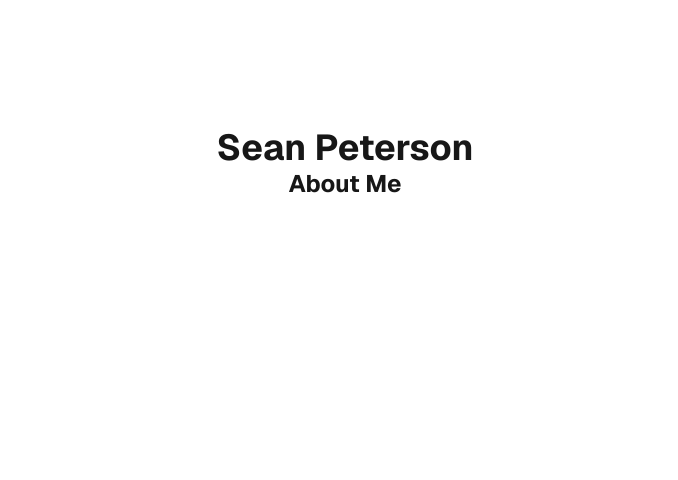
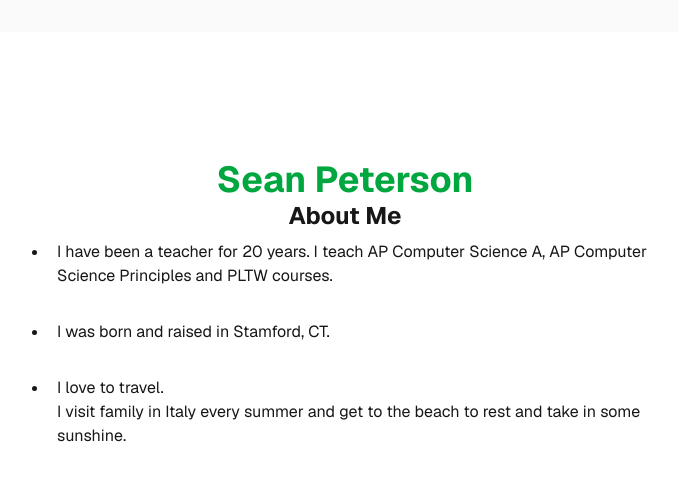
Before and after one commit to se001pe/peterson-543-new, a Next.js app: page / in a window 1280 px wide. Shown: the top 480 px of the page, without its empty margins (295-973 px from the left). Built offline with nearby package versions, Linux system fonts and the light colour scheme.

Commit message:
Updated page content and styling

```diff
--- a/app/page.tsx
+++ b/app/page.tsx
@@ -2,11 +2,18 @@
 import Intro from "@/components/intro";
 export default function Home() {
   return (
-    <div className="flex min-h-screen items-center justify-center bg-zinc-50 font-sans dark:bg-black">
+    <div className="flex min-h-screen items-center justify-center bg-zinc-50 font-sans dark:bg-black py-8">
       <main className="flex min-h-screen w-full max-w-3xl flex-col items-start justify-start py-32 px-16 bg-white dark:bg-black sm:items-start">
-        <h1 className = "w-full text-4xl font-bold text-center">Sean Peterson</h1>
+        <h1 className = "w-full text-4xl font-bold text-center text-green-600">Sean Peterson</h1>
         <h3 className = "w-full text-2xl font-bold text-center">About Me</h3>
-        <Intro />
+        <ul className = "list-disc pl-6 space-y-4">
+          <li className = "p-2">I have been a teacher for 20 years. I teach AP Computer Science A, AP Computer Science Principles and PLTW courses.</li>
+          <li className = "p-2">I was born and raised in Stamford, CT.</li>
+          <li className = "p-2"><p>I love to travel. </p>
+          <p>I visit family in Italy every summer and get to the beach to rest and take in some sunshine.</p></li>
+        </ul>
+
+      <Intro />
     </main>
   </div>
   );
```
